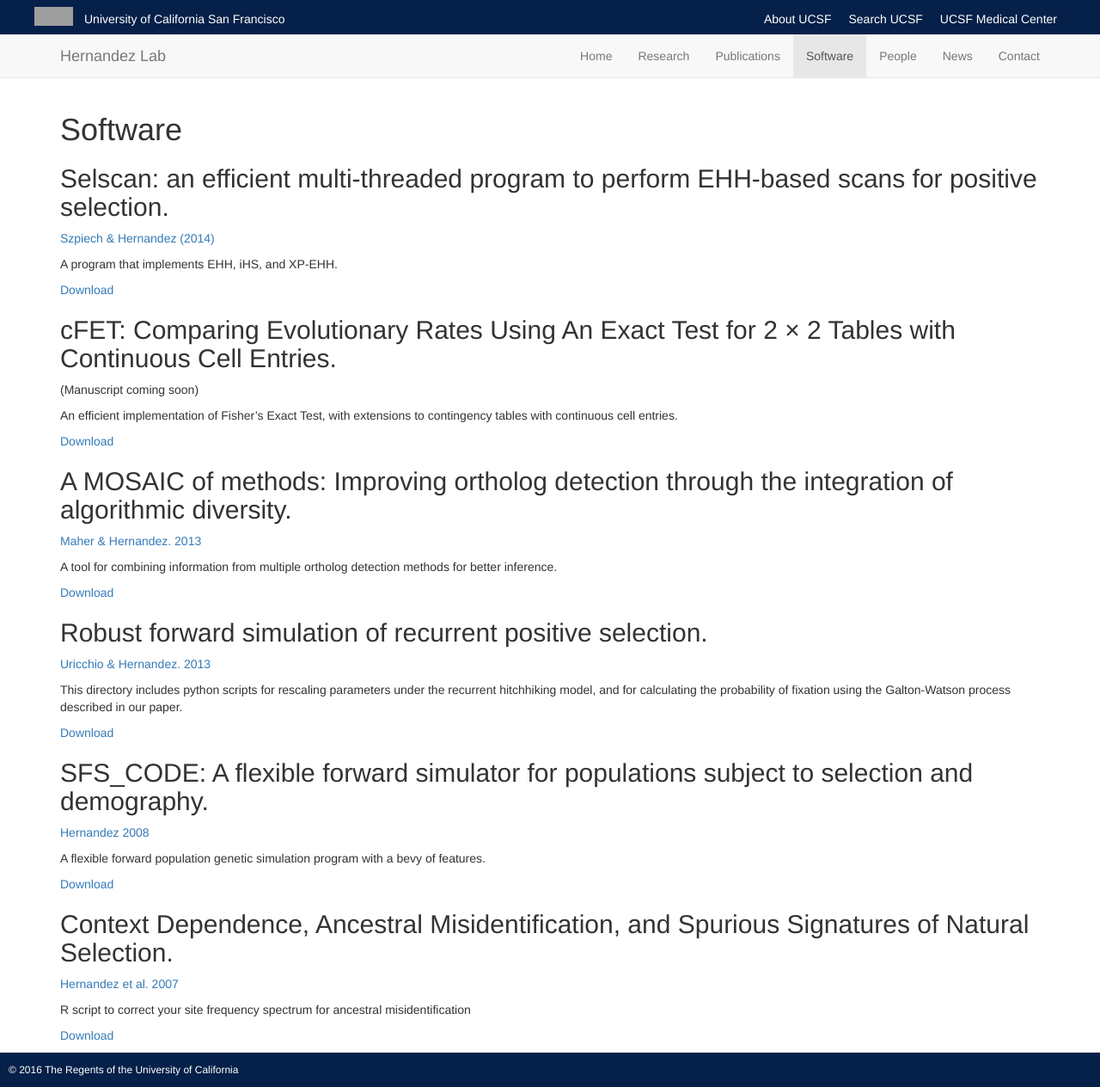
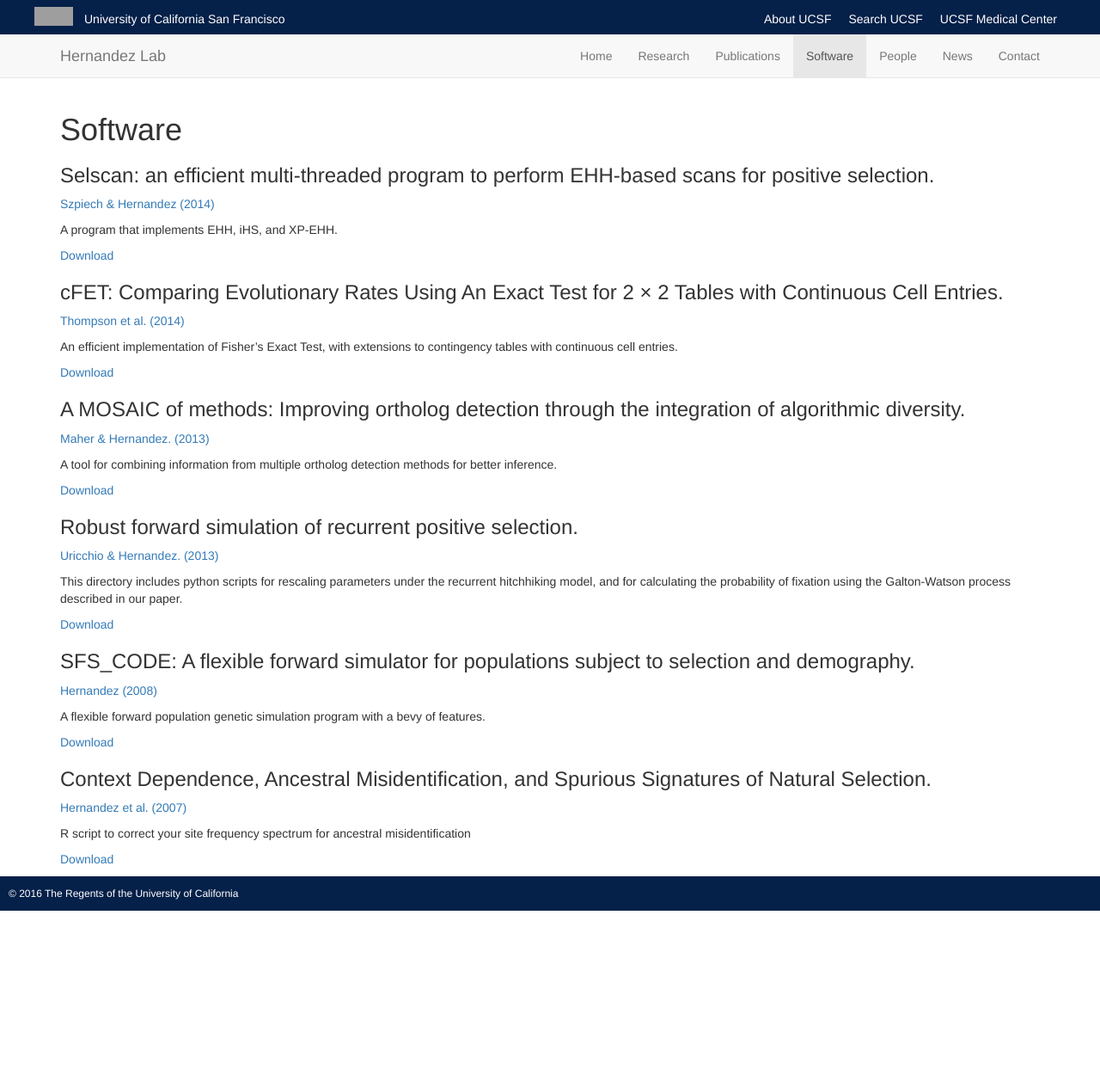
Before and after one commit to HernandezLab/hernandezlab.github.io, a Jekyll site: the page built from software/index.md, in a window 1280 px wide. Shown: the whole page at 86% size. Built offline with Jekyll 4.4.1, drawn with Linux system fonts in a browser that asks for light colours; nearby versions of some CDN libraries; after the commit the page ends 1059 px from its top, so only the background shows below that; grey boxes are pictures that could not be loaded.

Commit message:
links and formatting

```diff
--- a/software/index.md
+++ b/software/index.md
@@ -3,7 +3,7 @@
 ---
 # Software
 
-## Selscan: an efficient multi-threaded program to perform EHH-based scans for positive selection.
+### Selscan: an efficient multi-threaded program to perform EHH-based scans for positive selection.
 
 [Szpiech & Hernandez (2014)](http://arxiv.org/abs/1403.6854)
 
@@ -11,41 +11,41 @@
 
 [Download](https://github.com/szpiech/selscan)
 
-## cFET: Comparing Evolutionary Rates Using An Exact Test for 2 × 2 Tables with Continuous Cell Entries.
+### cFET: Comparing Evolutionary Rates Using An Exact Test for 2 × 2 Tables with Continuous Cell Entries.
 
-(Manuscript coming soon)
+[Thompson et al. (2014)](http://arxiv.org/abs/1404.2992)
 
 An efficient implementation of Fisher's Exact Test, with extensions to contingency tables with continuous cell entries.
 
 [Download](http://dbts.ucsf.edu/hernandez_lab/c++/cfet.c)
 
-## A MOSAIC of methods: Improving ortholog detection through the integration of algorithmic diversity.
+### A MOSAIC of methods: Improving ortholog detection through the integration of algorithmic diversity.
 
-[Maher & Hernandez. 2013](http://arxiv.org/abs/1309.2319)
+[Maher & Hernandez. (2013)](http://arxiv.org/abs/1309.2319)
 
 A tool for combining information from multiple ortholog detection methods for better inference.
 
 [Download](http://pythonhosted.org/bio-MOSAIC/)
 
-## Robust forward simulation of recurrent positive selection.
+### Robust forward simulation of recurrent positive selection.
 
-[Uricchio & Hernandez. 2013](http://arxiv-web3.library.cornell.edu/abs/1307.6594)
+[Uricchio & Hernandez. (2013)](http://arxiv-web3.library.cornell.edu/abs/1307.6594)
 
 This directory includes python scripts for rescaling parameters under the recurrent hitchhiking model, and for calculating the probability of fixation using the Galton-Watson process described in our paper.
 
 [Download](http://dbts.ucsf.edu/hernandez_lab/downloads/RHHrescaling.tgz)
 
-## SFS_CODE: A flexible forward simulator for populations subject to selection and demography.
+### SFS_CODE: A flexible forward simulator for populations subject to selection and demography.
 
-[Hernandez 2008](http://bioinformatics.oxfordjournals.org/content/24/23/2786.long)
+[Hernandez (2008)](http://bioinformatics.oxfordjournals.org/content/24/23/2786.long)
 
 A flexible forward population genetic simulation program with a bevy of features.
 
 [Download](http://sfscode.sourceforge.net/)
 
-## Context Dependence, Ancestral Misidentification, and Spurious Signatures of Natural Selection.
+### Context Dependence, Ancestral Misidentification, and Spurious Signatures of Natural Selection.
 
-[Hernandez et al. 2007](http://mbe.oxfordjournals.org/content/24/8/1792.long)
+[Hernandez et al. (2007)](http://mbe.oxfordjournals.org/content/24/8/1792.long)
 
 R script to correct your site frequency spectrum for ancestral misidentification
 
```
